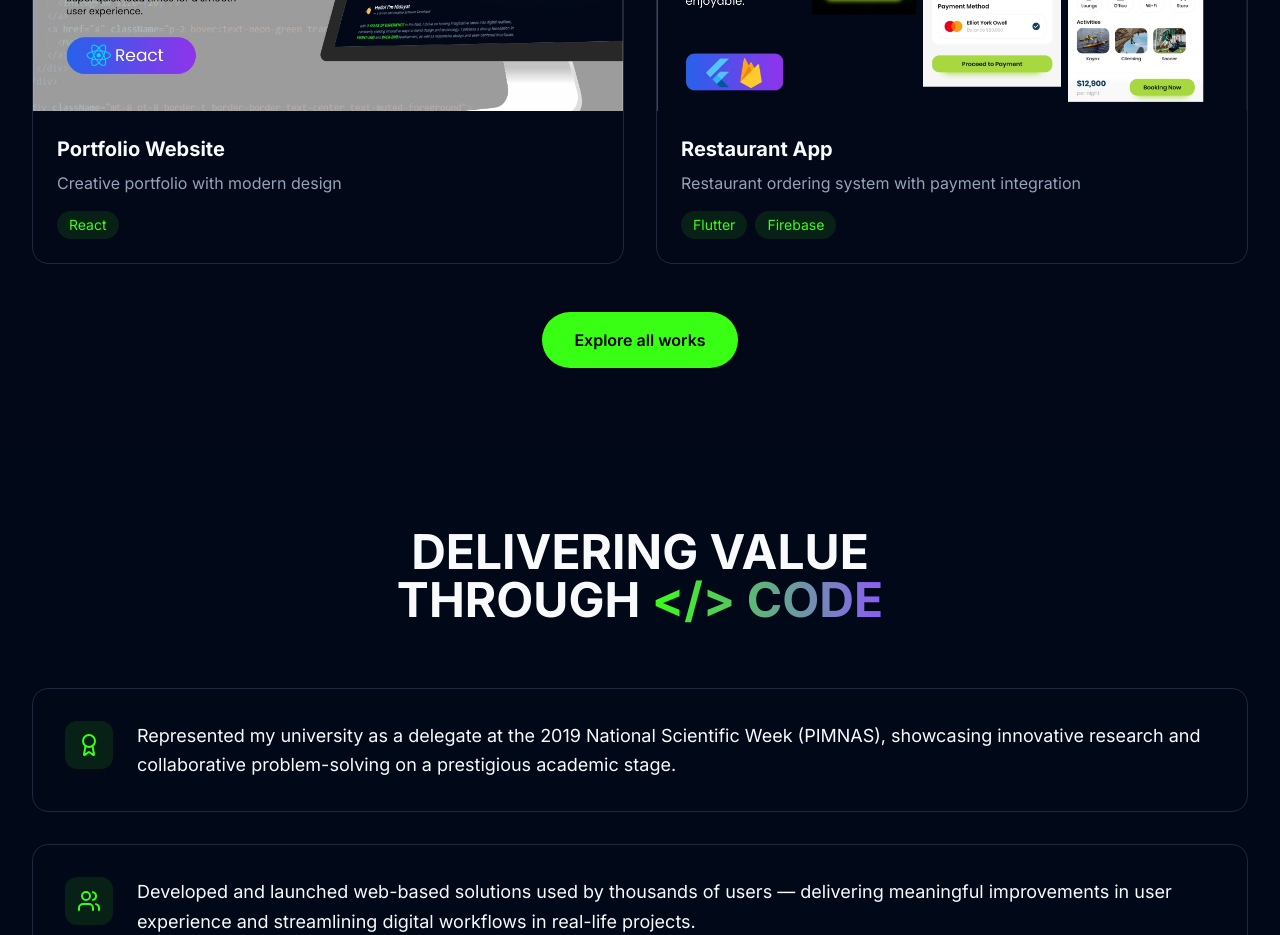
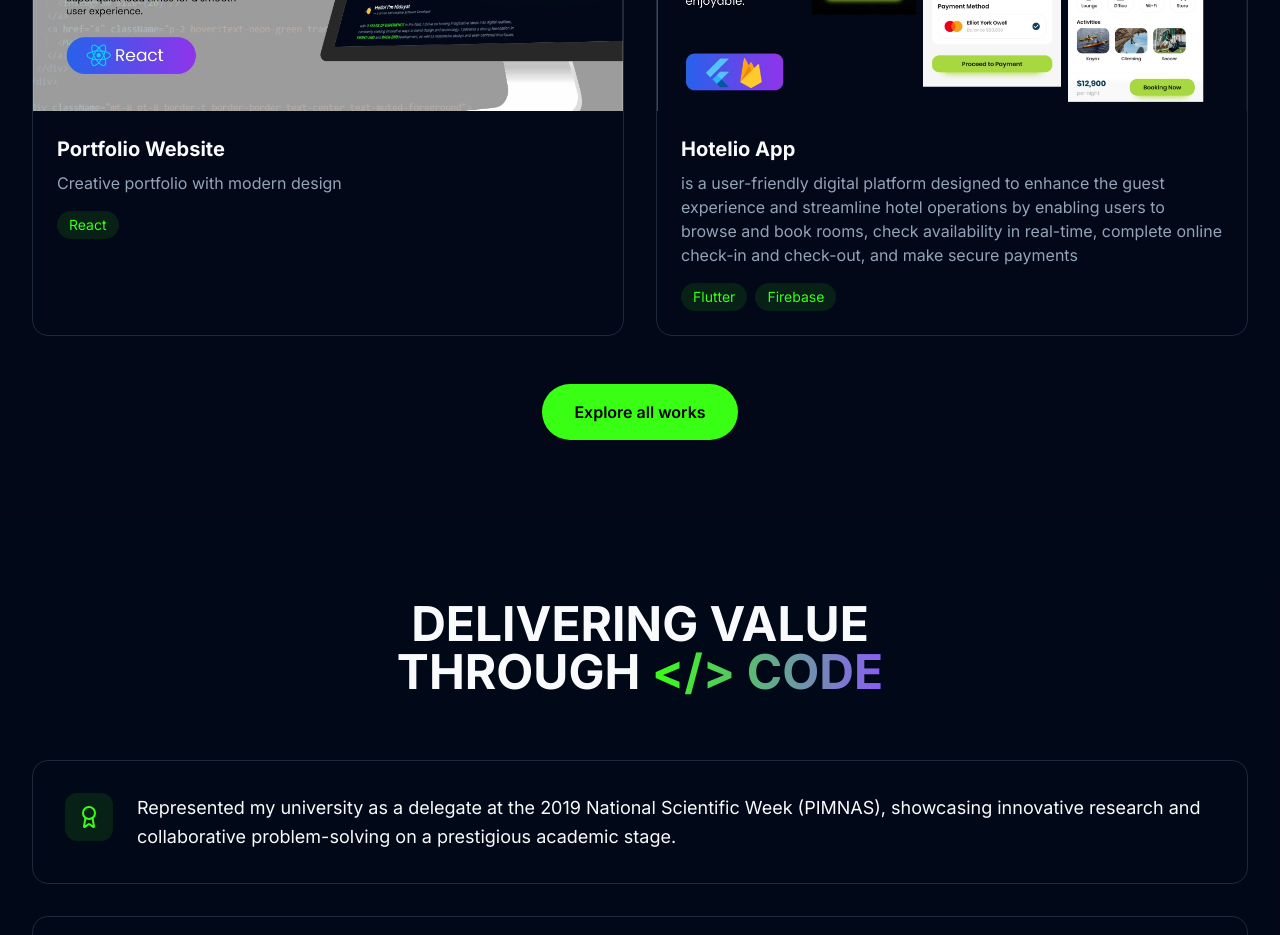
Before and after one commit to muh-hidayaat/portofolio, a React (Vite) app: page / in a window 1280 px wide. Shown: the part 2980-3915 px from the top of the page. Built offline with nearby package versions, Linux system fonts and the light colour scheme.

Commit message:
fix : description hotel-app

```diff
--- a/src/components/ProjectsSection.tsx
+++ b/src/components/ProjectsSection.tsx
@@ -31,8 +31,8 @@ const ProjectsSection = () => {
 
     },
     {
-      title: "Restaurant App",
-      description: "Restaurant ordering system with payment integration",
+      title: "Hotelio App",
+      description: "is a user-friendly digital platform designed to enhance the guest experience and streamline hotel operations by enabling users to browse and book rooms, check availability in real-time, complete online check-in and check-out, and make secure payments",
       image: projectImage4,
       tags: ["Flutter", "Firebase"],
       github: "https://github.com/muh-hidayaat/hotelio-app"
```
